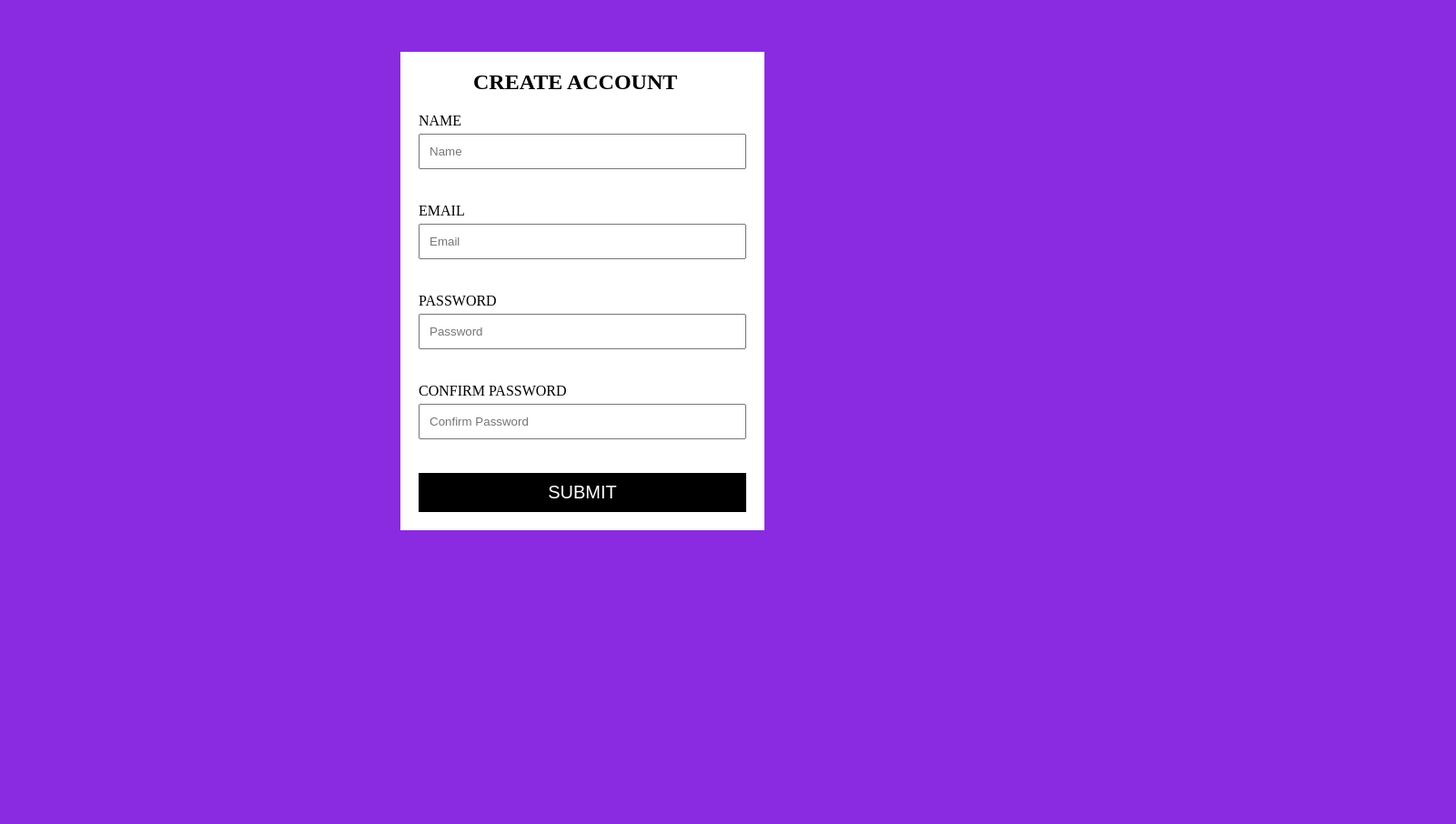
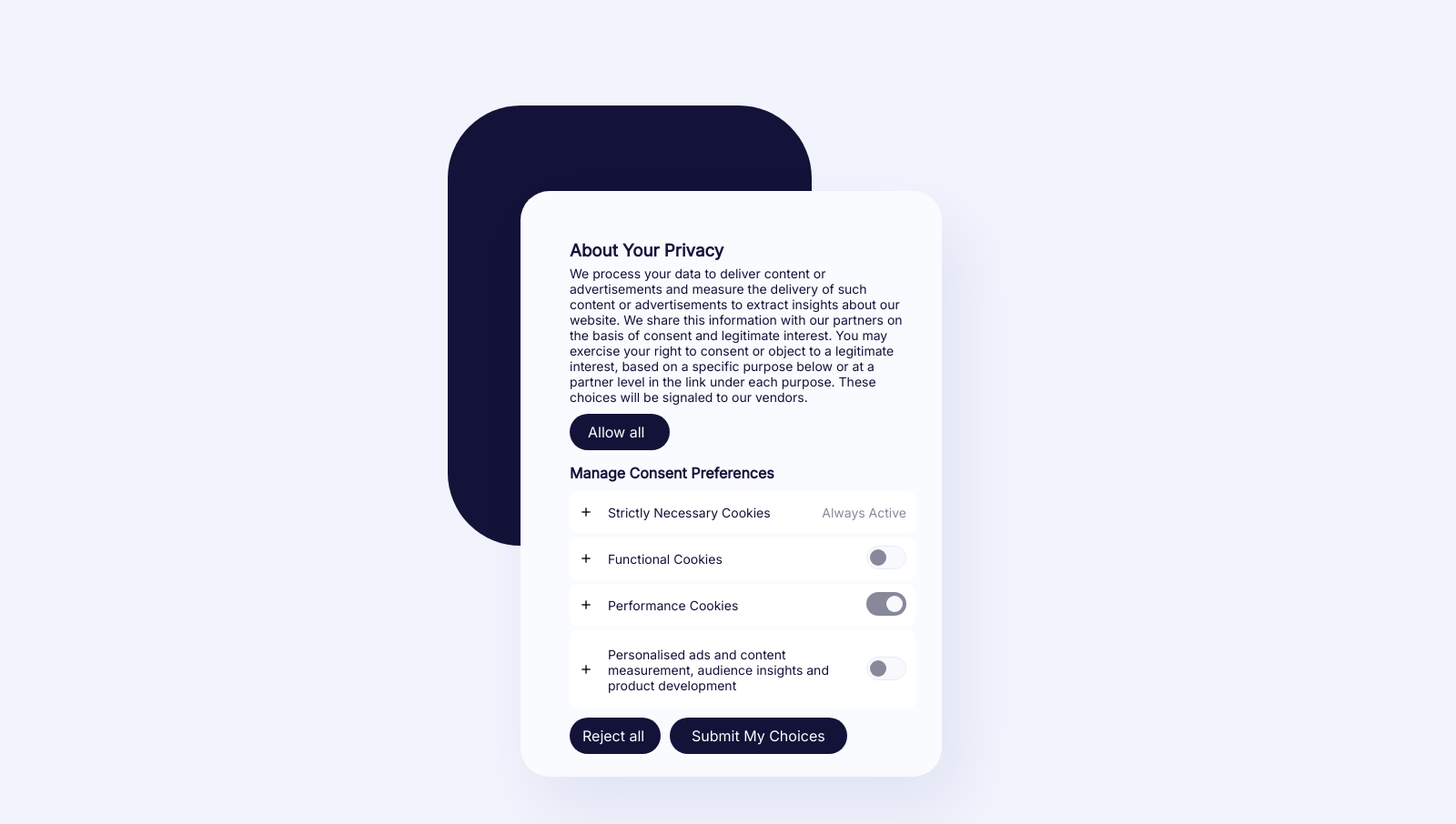
Before and after one commit to joshua3258/project1, a plain HTML site: page index.html in a window 1280 px wide. Shown: the part 80-986 px from the top of the page at 91% size, 1600 px wide, since content can reach past the window. Before the commit the page ends 800 px from the top, so only its background shows below. Drawn offline with nearby package versions, Linux system fonts and the light colour scheme.

Commit message:
new project

```diff
--- a/index.html
+++ b/index.html
@@ -2,57 +2,62 @@
 <html lang="en">
 <head>
     <meta charset="UTF-8">
-    <meta http-equiv="X-UA-Compatible" content="IE=edge">
     <meta name="viewport" content="width=device-width, initial-scale=1.0">
-    <title>Week 1 Task</title>
-
+    <title>practical 1</title>
+    <link rel="preconnect" href="https://fonts.googleapis.com">
+    <link rel="preconnect" href="https://fonts.gstatic.com" crossorigin>
+    <link href="https://fonts.googleapis.com/css2?family=Inter:wght@300;400&display=swap" rel="stylesheet">
     <link rel="stylesheet" href="style.css">
     <link rel="stylesheet"
   href="https://unpkg.com/boxicons@latest/css/boxicons.min.css">
 </head>
 <body>
-    <form id="create-account-form" action='result.html' method="GET">
-        <div class="title">
-            <h2>CREATE ACCOUNT</h2>
+    <section class="home">
+    <div class="shape"></div>
+    <div class="about">
+        <h3>About Your Privacy</h3>
+        <p class="body-text">We process your data to deliver content or advertisements and measure
+             the delivery of such content or advertisements to extract insights about
+              our website. We share this information with our partners on the basis
+               of consent and legitimate interest. You may exercise your right to
+               consent or object to a legitimate interest, based on a specific purpose
+               below or at a partner level in the link under each purpose.
+               These choices will be signaled to our vendors.
+        </p>
+        <div class="button1">Allow all</div>
+        <div class="headtext">Manage Consent Preferences</div>
+        <!--box1-->
+        <section class="box1">
+            <i class='bx bx-plus'></i>
+            <div class="text1">Strictly Necessary Cookies</div>
+            <span>Always Active</span>
+        </section>
+        <!--box2-->
+        <section class="box1">
+            <i class='bx bx-plus'></i>
+            <div class="text1">Functional Cookies</div>
+            <span><img src="./img/open btn.svg"> </span>
+        </section>
+        <!--box3-->
+        <section class="box1">
+            <i class='bx bx-plus'></i>
+            <div class="text1">Performance Cookies</div>
+            <span><img src="./img/close btn.svg"> </span>
+        </section>
+        <!--big box-->
+        <section class="box-big">
+            <i class='bx bx-plus'></i>
+            <div class="text1">Personalised ads and content
+                measurement, audience insights and product
+                development</div>
+            <span><img src="./img/open btn.svg"> </span>
+        </section>
+        <div class="btn1">
+            <div class="btn-text">Reject all</div>
+            <div class="btn-text2">Submit My Choices</div>
         </div>
-        <!--USERNAME-->
-        <div class="input-group ">
-            <label for="username">NAME</label>
-            <input type="text" id="username" placeholder="Name" name="username">
-            <i class='bx bxs-error-alt'></i>
-            <i class='bx bxs-check-square'></i>
-            <p>Error Message</p>
-        </div>
-        <!--EMAIL-->
-        <div class="input-group">
-            <label for="email">EMAIL</label>
-            <input type="email" id="email" placeholder="Email" name="email">
-            <i class='bx bxs-error-alt'></i>
-            <i class='bx bxs-check-square'></i>
-            <p>Error Message</p>
-        </div>
-        <!--PASSWORD-->
-        <div class="input-group">
-            <label for="password">PASSWORD</label>
-            <input type="password" id="password" placeholder="Password" name="password">
-            <i class='bx bxs-error-alt'></i>
-            <i class='bx bxs-check-square'></i>
-            <p>Error Message</p>
-        </div>
-        <!--CONFIRM PASSWORD-->
-        <div class="input-group">
-            <label for="confirm-password">CONFIRM PASSWORD</label>
-            <input type="password" id="confirm-password" placeholder="Confirm Password" name="confirmpassword">
-            <i class='bx bxs-error-alt'></i>
-            <i class='bx bxs-check-square'></i>
-            <p>Error Message</p>
-        </div>
-
-        <button type="submit" class="btn">Submit</button>
-    </form>
-
-
-
-    <script src="script.js"></script>
+    </div>
+    </div>
+    </section>
 </body>
 </html>
--- a/script.js
+++ /dev/null
@@ -1,90 +0,0 @@
-const form = document.querySelector('#create-account-form');
-const usernameInput = document.querySelector('#username');
-const emailInput = document.querySelector('#email');
-const passwordInput = document.querySelector('#password');
-const confirmPassword = document.querySelector('#confirm-password');
-
-form.addEventListener('submit', (event) => {
-
-    validateForm();
-
-    if(isFormValid()==true){
-        form.submit();
-    } else {
-        event.preventDefault();
-
-    }
-
-});
-
-function isFormValid(){
-    const inputContainers = form.querySelectorAll('.input-group');
-    let result=true;
-    inputContainers.forEach((container)=>{
-        if(container.classList.contains('error')){
-            result = false;
-        }
-    });
-
-    return result;
-}
-
-function validateForm() {
-    //userName
-    if(usernameInput.value.trim()==''){
-        setError(usernameInput, 'Name Cannot be empty');
-    } else if (usernameInput.value.trim().length < 5 ||
-         usernameInput.value.trim().length > 15) {
-            setError(usernameInput, 'Name must be min 5 and max 15 character');
-         } else {
-            setSuccess(usernameInput);
-         }
-    //email
-    if(emailInput.value.trim()==''){
-        setError(emailInput, 'Email cannot be empty');
-    }else if(isEmailValid(emailInput.value)){
-            setSuccess(emailInput);
-    }else{
-        setError(emailInput, 'Provide a valid Email Address');
-    }
-    //password
-    if(passwordInput.value.trim()==''){
-        setError(passwordInput, 'Password Cannot be Empty');
-    }else if (passwordInput.value.trim().length <6 ||
-    passwordInput.value.trim().length >15){
-        setError(passwordInput, 'Password Min 6 and Max 15 character');
-    }else{
-        setSuccess(passwordInput);
-    }
-    //confirmPassword
-    if(confirmPassword.value.trim()==''){
-        setError(confirmPassword, 'Confirm Password can not be empty');
-    }else if (confirmPassword.value !== passwordInput.value){
-        setError(confirmPassword, 'Password does not match');
-    }else{
-        setSuccess(confirmPassword);
-    }
-}
-
-function setError(element, errorMessage){
-    const parent = element.parentElement;
-    if(parent.classList.contains('success')){
-        parent.classList.remove('success');
-    }
-    parent.classList.add('error');
-    const paragraph = parent.querySelector('p');
-    paragraph.textContent = errorMessage;
-}
-
-function setSuccess(element){
-    const parent = element.parentElement;
-    if(parent.classList.contains('error')){
-        parent.classList.remove('error');
-    }
-    parent.classList.add('success');
-}
-function isEmailValid(email){
-    const reg =/^(([^<>()[\]\.,;:\s@\"]+(\.[^<>()[\]\.,;:\s@\"]+)*)|(\".+\"))@(([^<>()[\]\.,;:\s@\"]+\.)+[^<>()[\]\.,;:\s@\"]{2,})$/i;
-
-    return reg.test(email);
-}
--- a/style.css
+++ b/style.css
@@ -1,73 +1,164 @@
 *{
-    margin: 0;
-    padding: 0;
+    margin: 0px;
+    padding: 0px;
+    font-family: 'Inter', sans-serif;
     box-sizing: border-box;
 }
-body{
+.home{
+    align-items: center;
+    justify-content: center;
+    width: 1600px;
+    height: 1200px;
+    padding: 186px 472px 187px 472px;
+    background: #F1F4FD;
+}
+.shape{
+    width: 400px;
+    height: 484px;
+    flex-shrink: 0;
+    margin: 10px 20px;
+    border-radius: 80px;
+    background: #131339;
+}
+.about{
+    padding: 54px;
+    flex-direction: column;
+    align-items: flex-start;
+    width: 463px;
+    height: 644px;
+    margin: -400px 100px ;
+    gap: 40px;
+    background: #FAFBFF;
+    border-radius: 32px;
+    box-shadow: 20px 34px 74px 0px rgba(21, 21, 106, 0.07);
+}
+h3{
+    padding-bottom: 5px;
+    color: #131339;
+}
+p{
     display: flex;
-    justify-content: center;
+    width: 370px;
+    flex-direction: column;
+    color: var(--131339, #131339);
+    font-family: Inter;
+    font-size: 14px;
+    font-style: normal;
+    font-weight: 400;
+    line-height: normal;
+    padding-bottom: 10px;
+}
+.button1{
+    display: flex;
+    padding: 10px 20px;
+    height: 40px;
+    width: 110px;
+    align-items: flex-start;
+    gap: 16px;
+    background: #131339;
+    border-radius: 32px;
+    color: #fff;
+}
+.button1:hover{
+    background: #F1F4FD;
+    color: #131339;
+    font-weight: bolder;
+    width: 120px;
+    cursor: pointer;
+}
+.headtext{
+    color: var(--131339, #131339);
+    font-size: 16px;
+    font-family: Inter;
+    font-style: normal;
+    font-weight: 600;
+    line-height: normal;
+    padding-top: 15px;
+    padding-bottom: 10px;
+}
+.box1{
+    display: flex;
+    width: 380px;
+    height: 46px;
+    padding: 10px;
     align-items: center;
-    min-height: 100vh;
-    background-color: blueviolet;
-}
-#create-account-form {
-    width: 400px;
-    height: auto;
-    padding: 20px;
-    text-transform: uppercase;
-    background-color: #fff;
-}
-.title{
-    margin-bottom: 20px;
-    margin: 0px 60px;
-}
-.input-group{
-    margin: 20px 0;
-    position: relative;
-}
-.input-group label{
-    display: inline-block;
+    gap: 16px;
+    border-radius: 8px;
+    background: #FFF;
     margin-bottom: 5px;
 }
-.input-group input{
-    display: block;
-    width: 100%;
-    padding: 10px;
+.text1{
+    display: flex;
+    flex-direction: column;
+    flex: 1 0 0;
+    color: var(--131339, #131339);
+    font-family: Inter;
+    font-size: 14px;
+    font-style: normal;
+    font-weight: 400;
+    line-height: normal;
 }
-.error input{
-    border: 3px solid red;
+span{
+    color: var(--131339, #131339);
+    font-family: Inter;
+    font-size: 14px;
+    font-style: normal;
+    font-weight: 400;
+    line-height: normal;
+    opacity: 0.5;
 }
-.success input{
-    border: 3px solid green;
+.box-big{
+        display: flex;
+        width: 380px;
+        height: 86px;
+        padding: 10px;
+        align-items: center;
+        gap: 16px;
+        border-radius: 8px;
+        background: #FFF;
+        margin-bottom: 10px;
 }
-.input-group i{
-    position: absolute;
-    right: 10px;
-    top: 35px;
-    visibility: hidden;
+.btn1{
+    display: flex;
+    align-items: center;
+    gap: 10px;
+    height: 40px;
+    width: 500px;
+    border-radius: 32px;
 }
-.error i.bxs-error-alt{
-    visibility: visible;
-    color: red;
+.btn-text{
+    display: flex;
+    flex-direction: column;
+    color: #FFF;
+    height: 40px;
+    width: 100px;
+    padding: 10px 14px;
+    border-radius: 32px;
+    font-family: Inter;
+    font-size: 16px;
+    font-style: normal;
+    font-weight: 400;
+    line-height: normal;
+    background: #131339;
 }
-.success i.bxs-check-square{
-    visibility: visible;
-    color: green;
+.btn-text:hover{
+    cursor: pointer;
+    color: #131339;
+    font-weight: 800px;
+    background: #F1F4FD;
 }
-.input-group p{
-    font-size: 15px;
-    color: red;
-    visibility: hidden;
+.btn-text2{
+    display: flex;
+    padding: 10px 24px;
+    height: 40px;
+    width: 195px;
+    border-radius: 32px;
+    background: var(--131339, #131339);
+    color: #FFF;
 }
-.error p{
-    visibility: visible;
+.btn-text2:hover{
+    cursor: pointer;
+    color: #131339;
+    font-weight: 800px;
+    background: #F1F4FD;
 }
-.btn{
-    width: 100%;
-    padding: 10px;
-    font-size: 20px;
-    background-color: black;
-    color: #fff;
-    text-transform: uppercase;
-    border: none;
-}
```
Also changed, not shown: result.html (deleted, +0 -44 lines), result.js (deleted, +0 -8 lines), img/Frame.svg (added), img/close btn.svg (added), img/open btn.svg (added).
